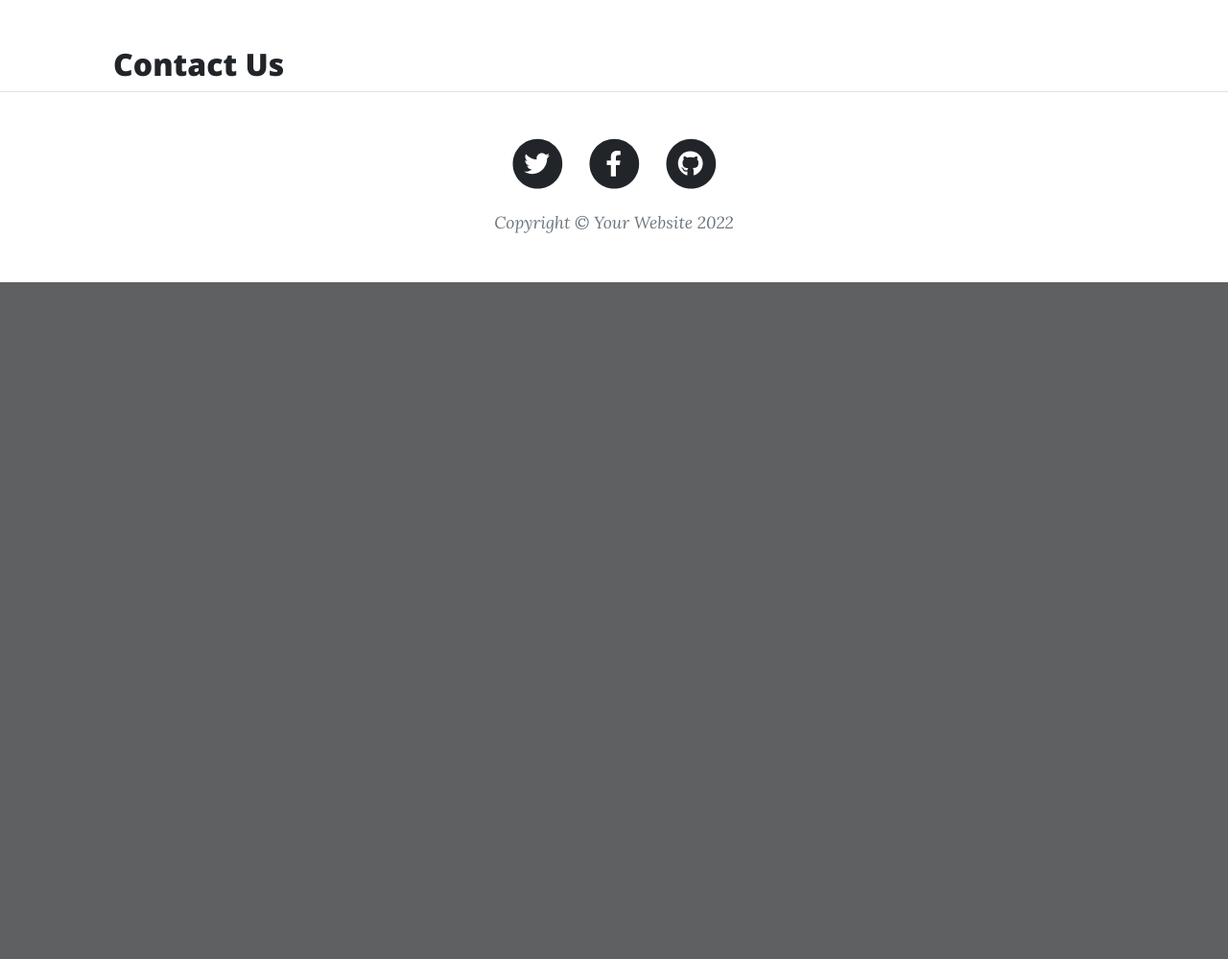
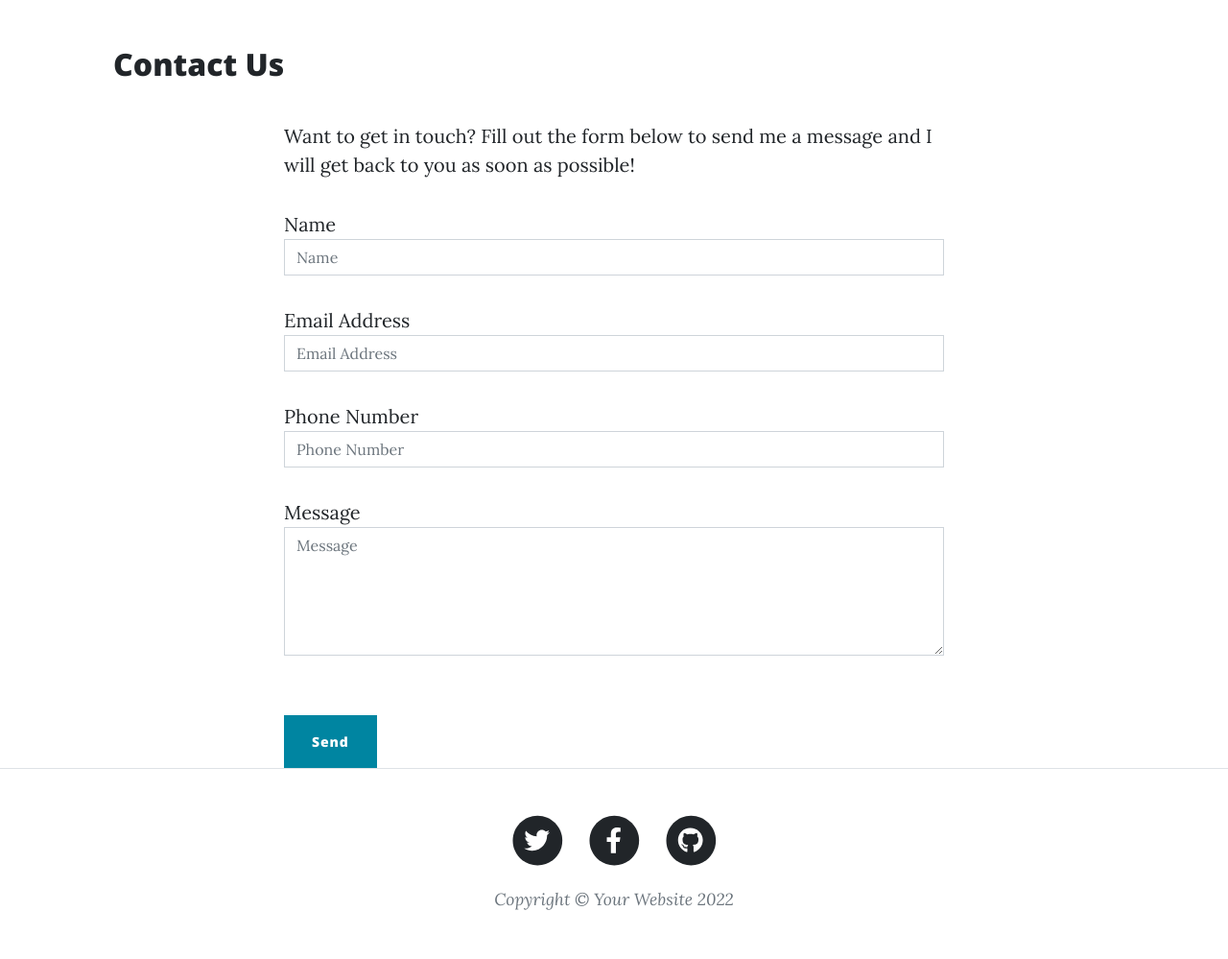
Before and after one commit to Polyanyanwu/flask-initial, a Flask app: page /contact in a window 1280 px wide. Shown: the part 628-1627 px from the top of the page at 96% size. Before the commit the page ends 922 px from the top, so only its background shows below. Run offline with Flask 2, Linux system fonts and the light colour scheme; some libraries are stand-ins or nearby versions.

Commit message:
Add contact form

```diff
--- a/run.py
+++ b/run.py
@@ -2,7 +2,7 @@
 
 import os
 import json
-from flask import Flask, render_template
+from flask import Flask, render_template, request
 
 
 app = Flask(__name__)
@@ -16,16 +16,32 @@ def index():
 
 @app.route("/about")
 def about():
+    """about page"""
     data = []
-    with open("data/company.json", "r") as json_data:
+    with open("data/company.json", "r", encoding="utf8") as json_data:
         data = json.load(json_data)
     return render_template("about.html", page_title="About", company=data)
 
 
+@app.route("/about/<member_name>")
+def about_member(member_name):
+    """ return each member page automatically """
+    member = {}
+    with open("data/company.json", "r", encoding="utf8") as json_data:
+        data = json.load(json_data)
+        for obj in data:
+            if obj["url"] == member_name:
+                member = obj
+    return render_template("member.html", member=member)
+    # return "<h1>" + member["name"] + "</h1>"
 
-@app.route("/contact")
+
+@app.route("/contact", methods=["GET", "POST"])
 def contact():
     """ contact us """
+    if request.method == "POST":
+        print(request.form["name"])
+        print(request.form.get("email"))
     return render_template("contact.html", page_title="Contact Us")
 
 
--- a/templates/contact.html
+++ b/templates/contact.html
@@ -1,4 +1,46 @@
 {% extends "base.html" %}
 {% block content %}
-    <h2>{{page_title}}</h2>
+    <h2>{{ page_title }}</h2>
+
+	<div class="row">
+		<div class="col-lg-8 col-md-10 mx-auto">
+			<p>Want to get in touch? Fill out the form below to send me a message and I will get back to you as soon as possible!</p>
+			<form method ="POST" name="sentMessage" id="contactForm" novalidate>
+				<div class="control-group">
+					<div class="form-group floating-label-form-group controls">
+						<label>Name</label>
+						<input type="text" class="form-control" placeholder="Name" name="name" id="name" required data-validation-required-message="Please enter your name.">
+						<p class="help-block text-danger"></p>
+					</div>
+				</div>
+				<div class="control-group">
+					<div class="form-group floating-label-form-group controls">
+						<label>Email Address</label>
+						<input type="email" class="form-control" placeholder="Email Address" name="email" id="email" required data-validation-required-message="Please enter your email address.">
+						<p class="help-block text-danger"></p>
+					</div>
+				</div>
+				<div class="control-group">
+					<div class="form-group col-xs-12 floating-label-form-group controls">
+						<label>Phone Number</label>
+						<input type="tel" class="form-control" placeholder="Phone Number" name="phone" id="phone" required data-validation-required-message="Please enter your phone number.">
+						<p class="help-block text-danger"></p>
+					</div>
+				</div>
+				<div class="control-group">
+					<div class="form-group floating-label-form-group controls">
+						<label>Message</label>
+						<textarea rows="5" class="form-control" placeholder="Message" name="message" id="message" required data-validation-required-message="Please enter a message."></textarea>
+						<p class="help-block text-danger"></p>
+					</div>
+				</div>
+				<br>
+				<div id="success"></div>
+				<div class="form-group">
+					<button type="submit" class="btn btn-primary" id="sendMessageButton">Send</button>
+				</div>
+			</form>
+		</div>
+	</div>
+
 {% endblock %}
```
Also changed, not shown: data/company.json (+26 -13 lines), templates/about.html (+16 -1 lines), templates/member.html (added, +13 -0 lines).
